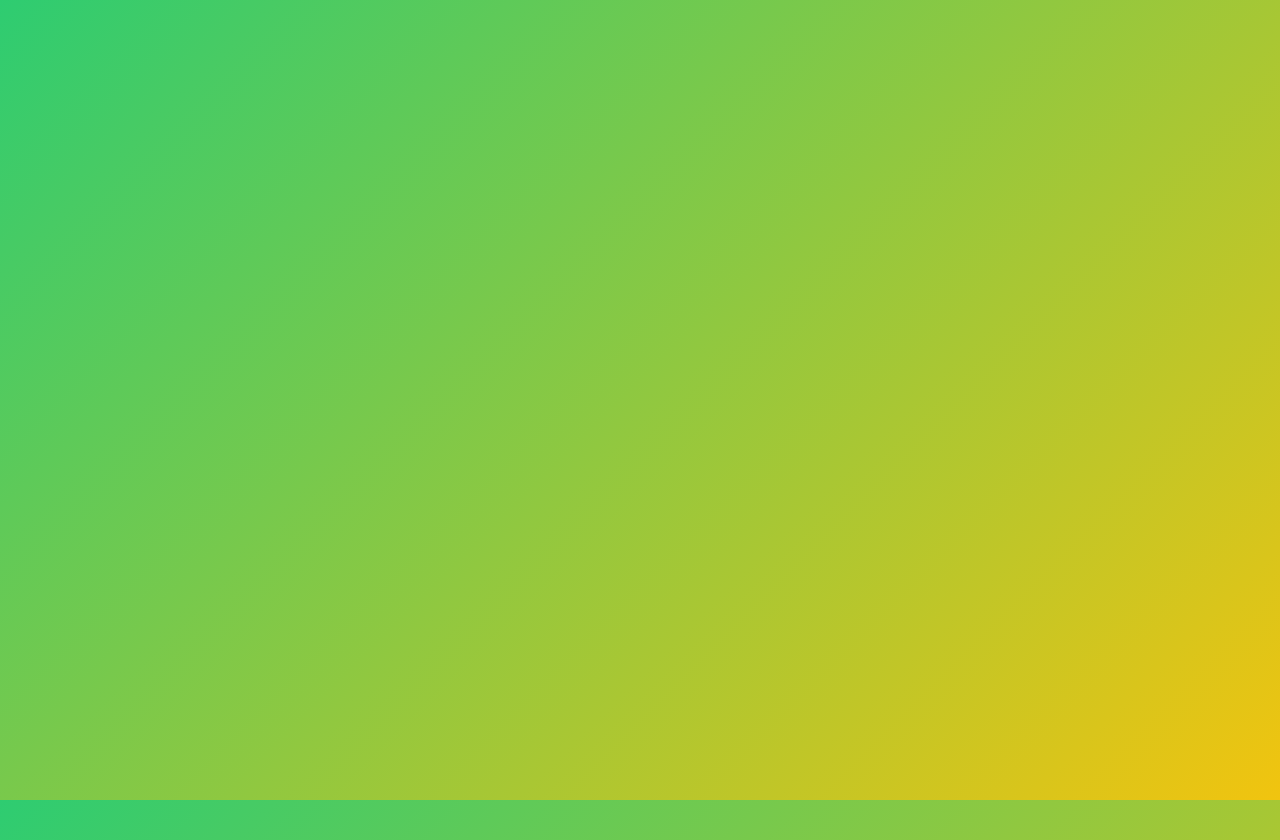
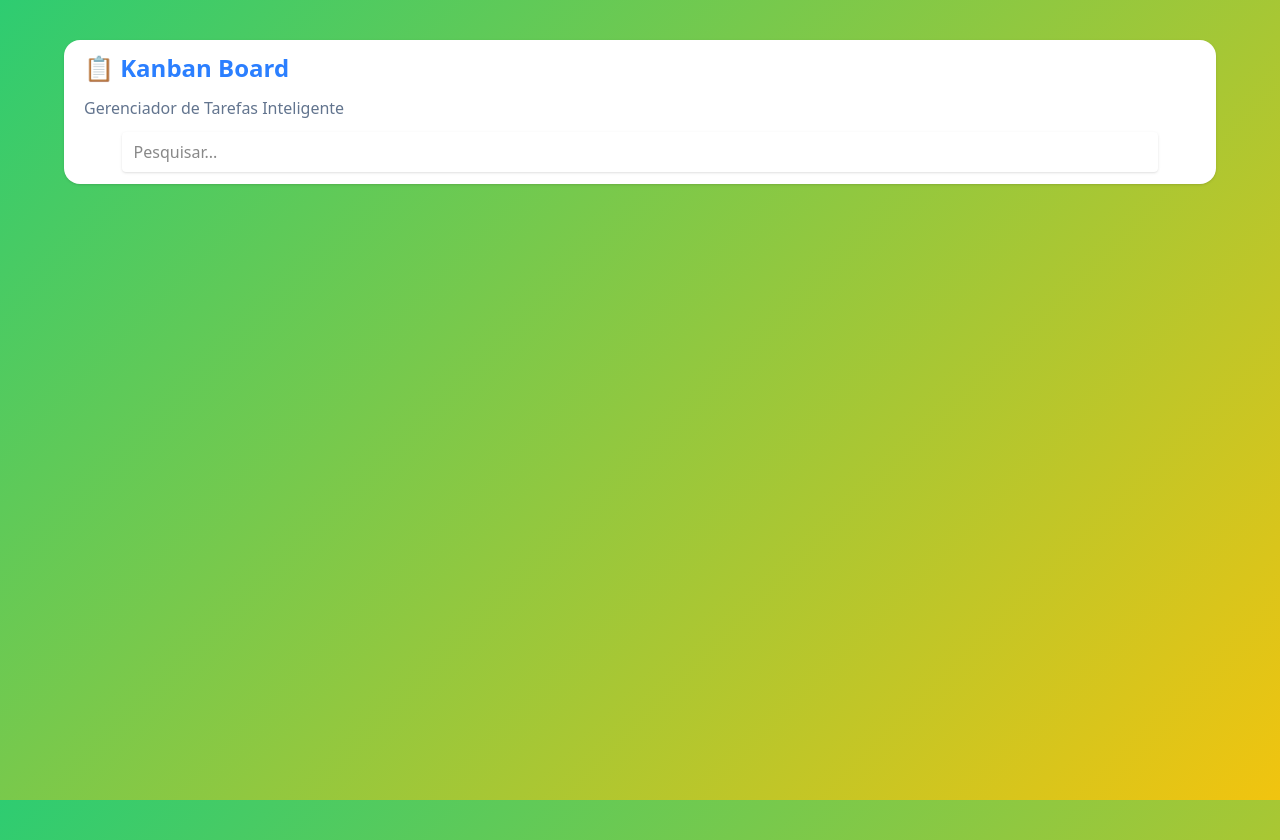
Before and after one commit to Vinist021/kanban, a React (Vite) app: page / in a window 1280 px wide. Built offline with nearby package versions, Linux system fonts and the light colour scheme.

Commit message:
feat: layout do componente SearchInput

```diff
--- a/src/components/Container.jsx
+++ b/src/components/Container.jsx
@@ -1,7 +1,9 @@
+import SearchInput from "./SearchInput";
+
 const Container = () => {
   return (
     <div className="w-[90%] h-[90vh] mx-auto flex mt-10">
-
+        <SearchInput></SearchInput>
     </div>
   );
 };
--- /dev/null
+++ b/src/components/SearchInput.jsx
@@ -0,0 +1,21 @@
+const SearchInput = () => {
+  return (
+    <div className="w-full bg-white h-[20%] rounded-2xl shadow">
+      <h1 className="ps-5 pb-3 mt-3 text-blue-500 text-2xl font-bold">📋 Kanban Board</h1>
+
+      <h3 className="ps-5 pb-3 text-slate-500">
+        Gerenciador de Tarefas Inteligente
+      </h3>
+
+      <div className="w-full flex justify-center">
+        <input
+          type="text"
+          placeholder="Pesquisar..."
+          className="w-full max-w-[90%] px-3 py-2 rounded shadow-sm bg-white"
+        />
+      </div>
+    </div>
+  );
+};
+
+export default SearchInput;
```
